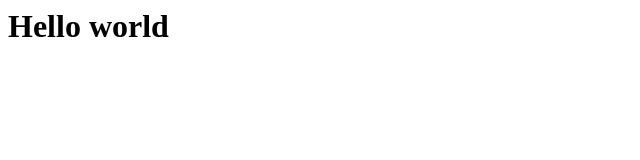
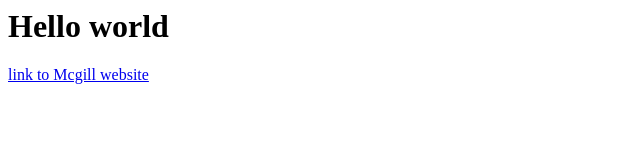
Before and after one commit to SiyuZhao36/siyuzhao36.github.io, a plain HTML site: page index.html in a window 1280 px wide. Shown: the whole page, without its empty margins (0-640 px from the left). Drawn offline with Linux system fonts and the light colour scheme.

Commit message:
Update index.html

```diff
--- a/index.html
+++ b/index.html
@@ -4,5 +4,6 @@
     </head>
     <body>
         <h1> Hello world </h1>
+        <a href = https://.mcgill.ca > link to Mcgill website </a>
     </body>
 </html>
```
